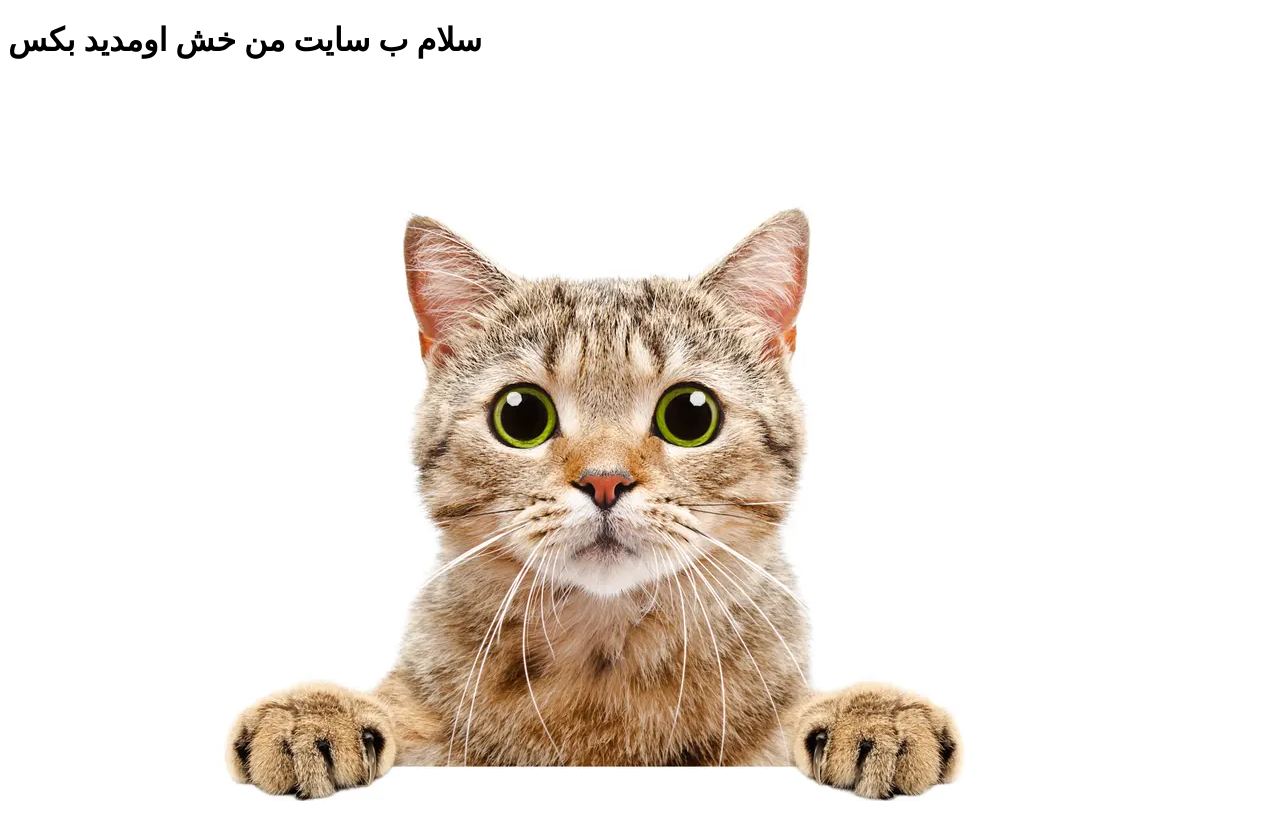
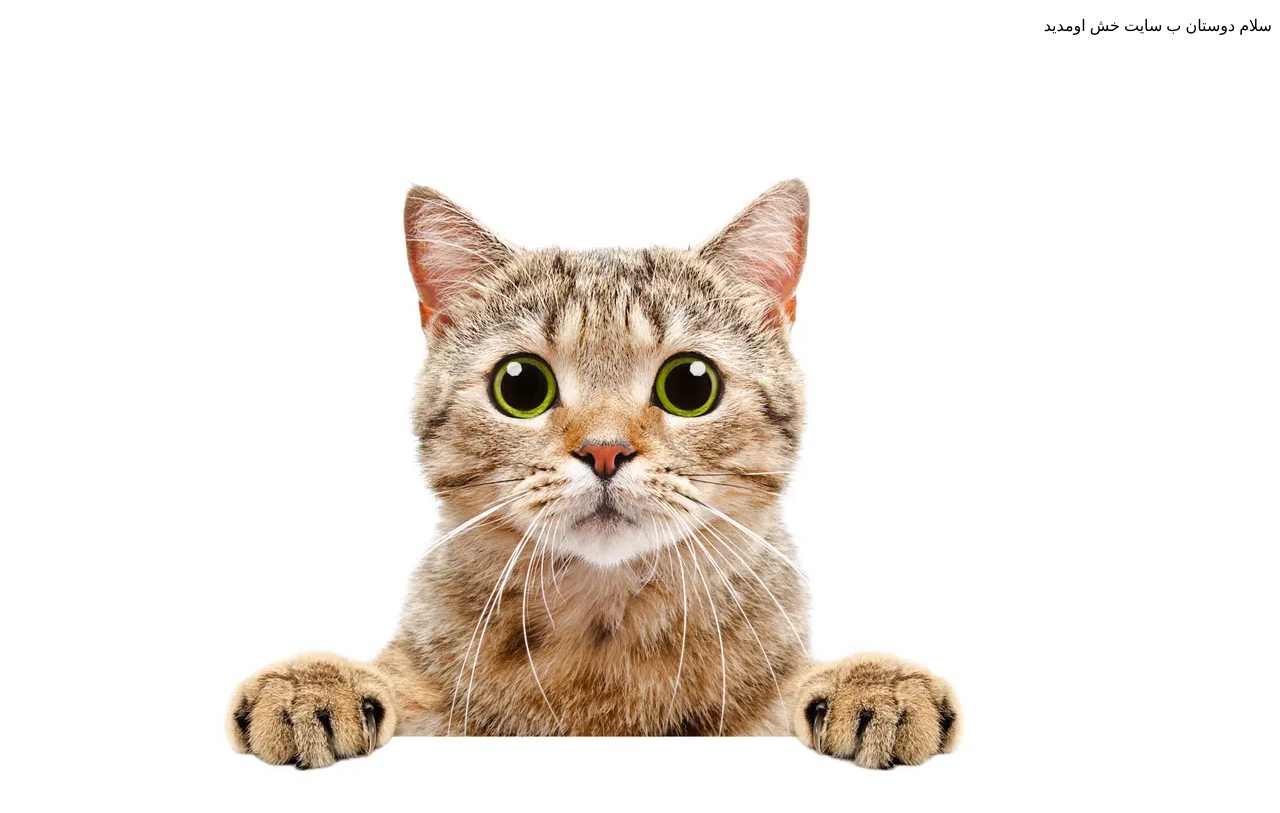
Before and after one commit to matini7i/webi, a plain HTML site: page index.html in a window 1280 px wide. Drawn offline with Linux system fonts and the light colour scheme.

Commit message:
Update index.html

```diff
--- a/index.html
+++ b/index.html
@@ -8,9 +8,11 @@
 </head>
 <link rel="stylesheet" href="style.css">
 <body>
-    <h1>سلام ب سایت من خش اومدید بکس
+    <p dir="auto">
+        سلام دوستان ب سایت خش اومدید
+    </p>
 
-    </h1>
+
 <img src="" alt="">
 
 <img src="image/3683.webp" alt="">
```
